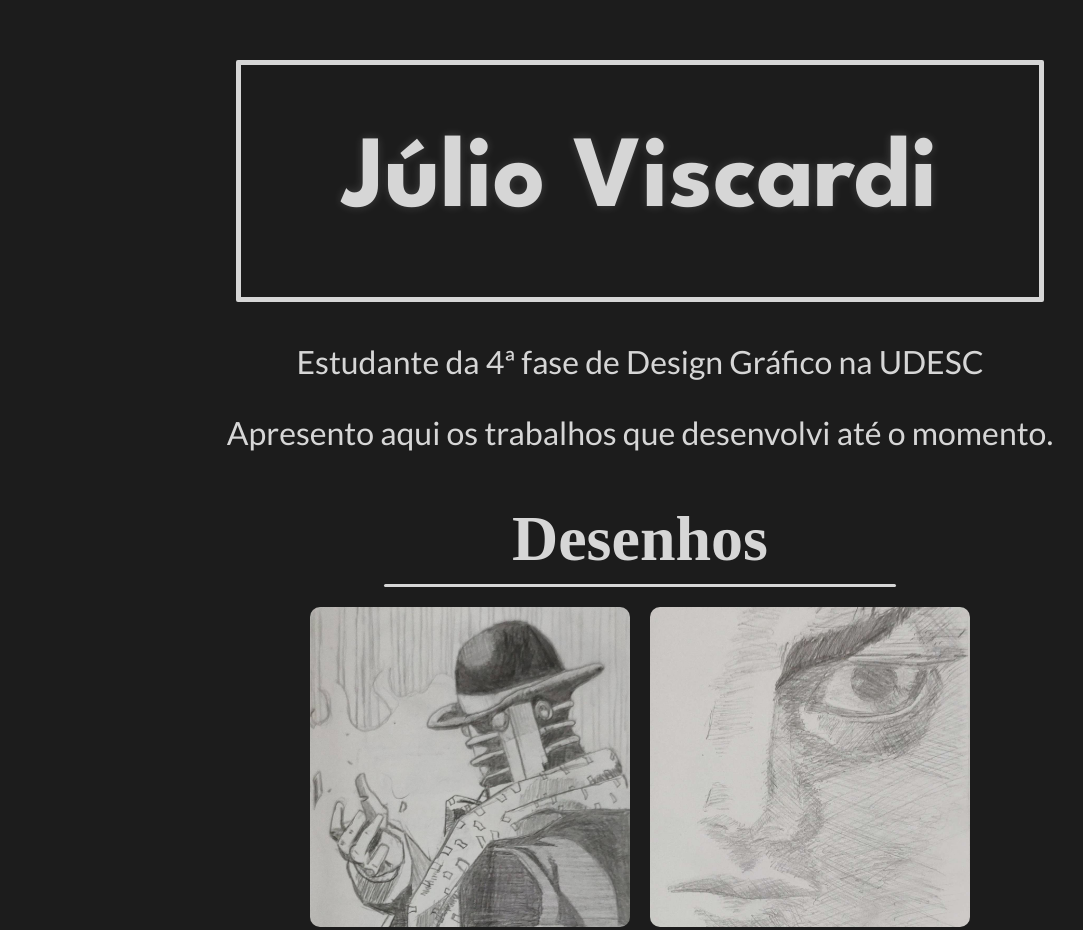
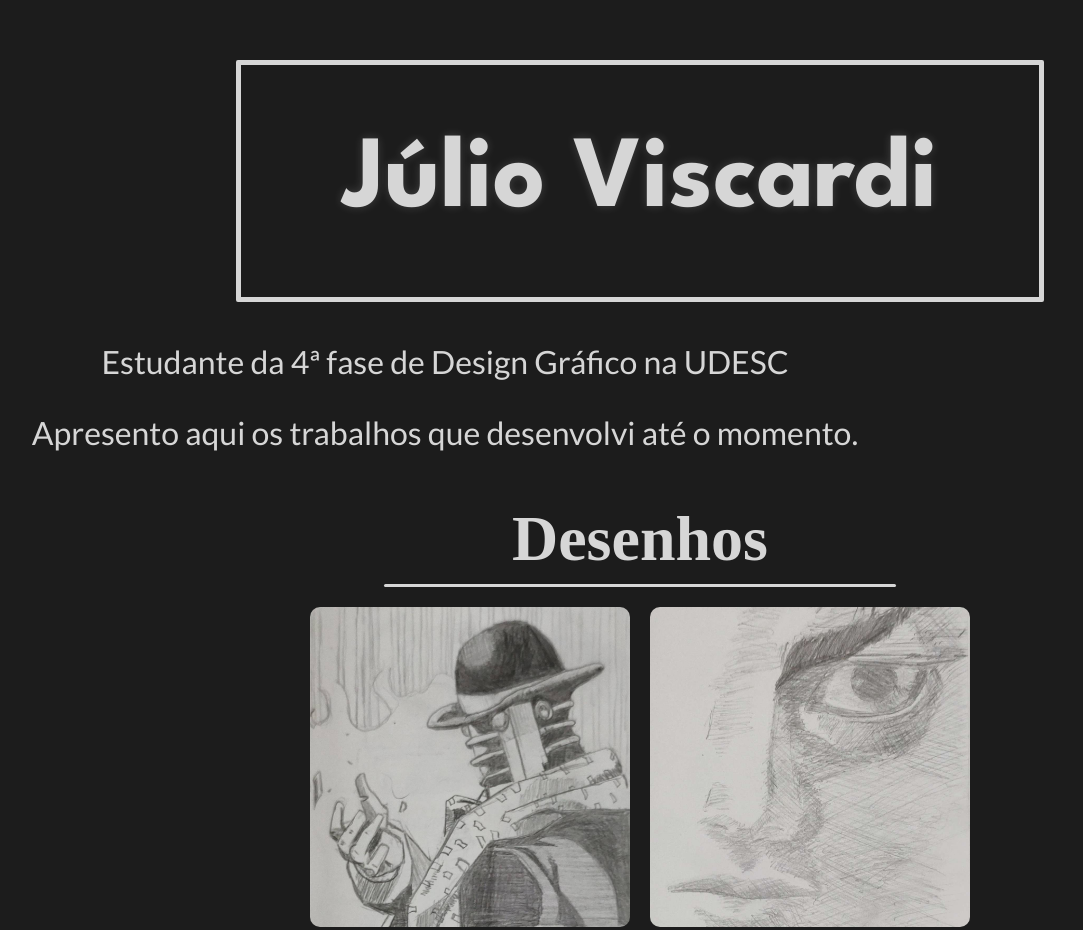
Before and after one commit to JuliusIIII/JulioViscardi.github.io, a plain HTML site: page index.html in a window 1280 px wide. Shown: the top 930 px of the page, without its empty margins (0-1083 px from the left). Drawn offline with Linux system fonts and the light colour scheme; a web font is replaced by a local one.

Commit message:
Update index.html

```diff
--- a/index.html
+++ b/index.html
@@ -17,11 +17,11 @@
 
   <div class="intro">
 
-    <p>
+    <p class="txintro">
       Estudante da 4ª fase de Design Gráfico na UDESC
     </p>
 
-    <p>
+    <p class="txintro">
       Apresento aqui os trabalhos que desenvolvi até o momento.
     </p>
 
```
